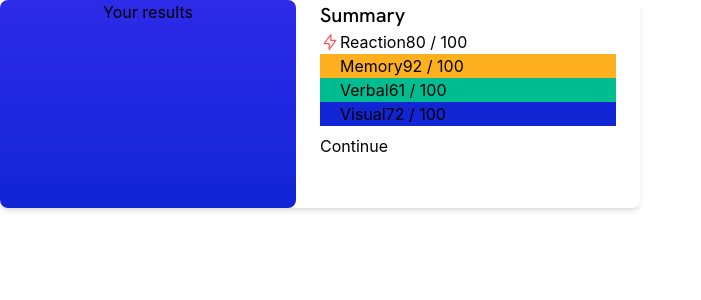
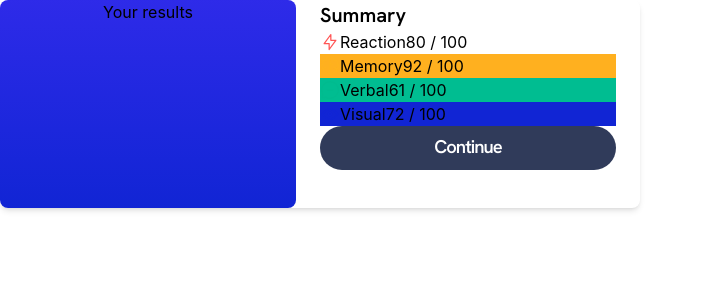
Before and after one commit to scottmcook/results-summary-component, a React (Create React App) app: page / in a window 1280 px wide. Shown: the top 300 px of the page, without its empty margins (0-701 px from the left). Built offline with nearby package versions, Linux system fonts and the light colour scheme.

Commit message:
Add new custom property

```diff
--- a/src/index.css
+++ b/src/index.css
@@ -17,6 +17,7 @@
   /* Font styles */
   --font-size-sm: 18px;
   --font-family-hanken: "HankenGrotesk";
+  --font-bold: 600;
 }
 
 body {
@@ -30,7 +31,7 @@ body {
 }
 
 h3 {
-  font-weight: 500;
+  font-weight: 600;
   font-size: 1.25em;
   font-family: var(--font-family-hanken);
 }
@@ -39,3 +40,13 @@ p {
   font-size: var( --font-size-sm);
   font-family: var(--font-family-hanken);
 }
+
+button {
+  background-color: var(--dark-gray-blue);
+  font-family: var(--font-family-hanken);
+  color: var(--white);
+  font-size: 1.15em;
+  font-weight: 600;
+  letter-spacing: -1px;
+  width: 100%;
+}
```
